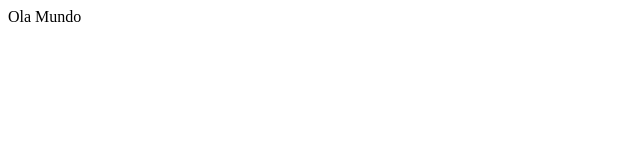
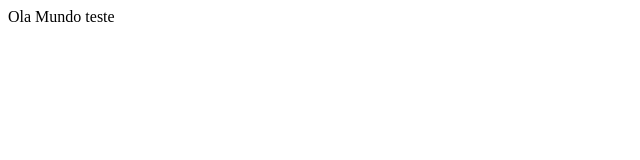
Before and after one commit to danieldiaswolff/danieldiaswolff.github.io, a plain HTML site: page index.html in a window 1280 px wide. Shown: the full height of the page, 0-640 px from the left. Drawn offline with Linux system fonts and the light colour scheme.

Commit message:
Update index.html

```diff
--- a/index.html
+++ b/index.html
@@ -6,6 +6,6 @@
     <title>Meu Primeiro site</title>
 </head>
 <body>
-    Ola Mundo
+    Ola Mundo teste
 </body>
 </html>
```
